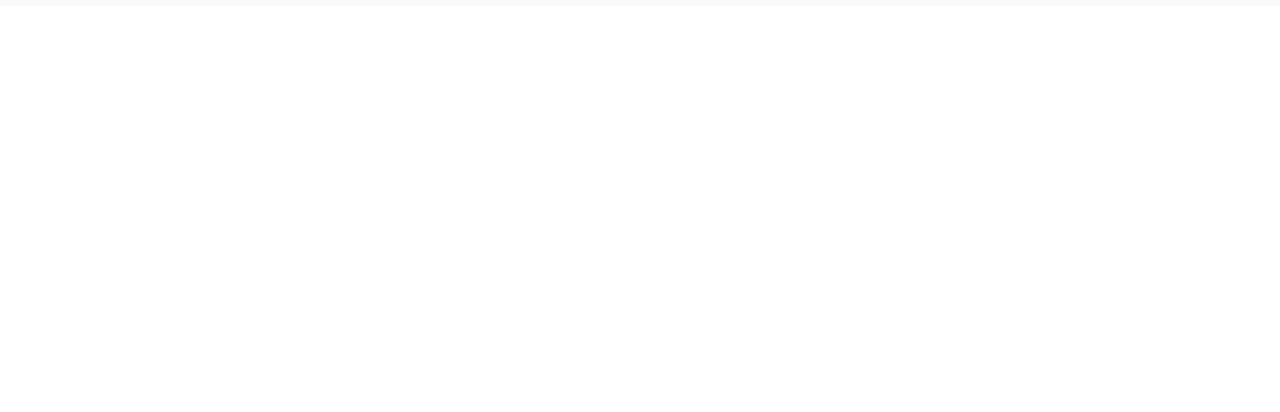
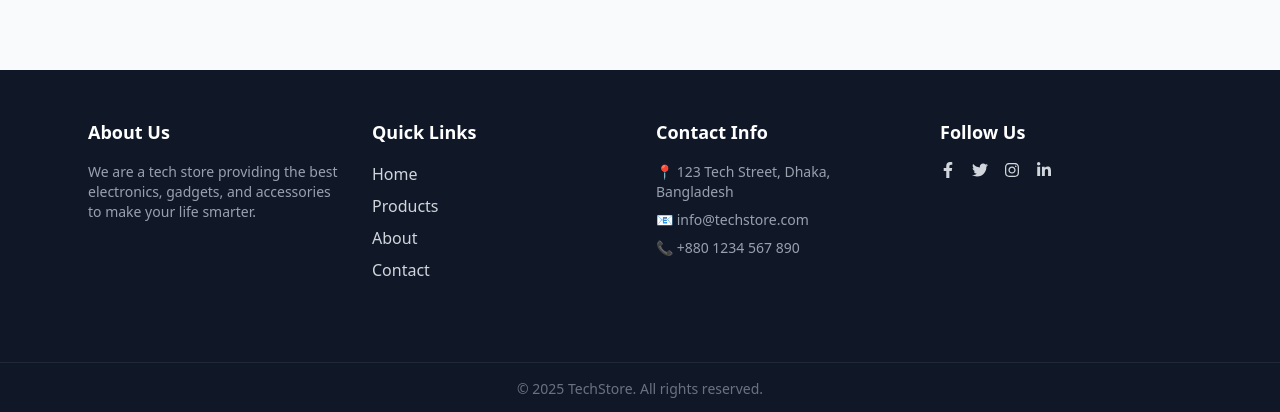
Before and after one commit to Jabedhossain101/tech-stack-app, a Next.js app: page / in a window 1280 px wide. Shown: the part 1171-1583 px from the top of the page. Before the commit the page ends 1177 px from the top, so only its background shows below. Built offline with nearby package versions, Linux system fonts and the light colour scheme.

Commit message:
added footer section

```diff
--- a/package.json
+++ b/package.json
@@ -11,7 +11,8 @@
   "dependencies": {
     "next": "15.5.0",
     "react": "19.1.0",
-    "react-dom": "19.1.0"
+    "react-dom": "19.1.0",
+    "react-icons": "^5.5.0"
   },
   "devDependencies": {
     "@eslint/eslintrc": "^3",
--- a/public/product.json
+++ b/public/product.json
@@ -1,6 +1,5 @@
 [
   {
-    "id": 1,
     "name": "Sony WH-1000XM5 Headphones",
     "description": "Industry-leading noise cancelling over-ear headphones with exceptional sound quality.",
     "price": 999,
@@ -8,7 +7,6 @@
     "image": "https://i.ibb.co.com/N6LKchjx/image.png"
   },
   {
-    "id": 2,
     "name": "Logitech MX Keys Keyboard",
     "description": "Advanced wireless keyboard with smart illumination and perfect typing experience.",
     "price": 1299,
@@ -16,7 +14,6 @@
     "image": "https://i.ibb.co.com/HTjB9C8C/image.png"
   },
   {
-    "id": 3,
     "name": "Apple MacBook Air M2",
     "description": "Lightweight laptop with M2 chip, perfect for work and multimedia.",
     "price": 99999,
@@ -24,7 +21,6 @@
     "image": "https://i.ibb.co.com/7d1dWKjs/image.png"
   },
   {
-    "id": 4,
     "name": "Samsung 32-inch Curved Monitor",
     "description": "High resolution curved monitor with vivid colors and smooth performance.",
     "price": 279,
@@ -32,7 +28,6 @@
     "image": "https://i.ibb.co.com/ymwqR1wB/image.png"
   },
   {
-    "id": 5,
     "name": "Logitech MX Master 3 Mouse",
     "description": "Ergonomic wireless mouse with advanced tracking and multi-device support.",
     "price": 899,
@@ -40,7 +35,6 @@
     "image": "https://i.ibb.co.com/XkJCDbMP/image.png"
   },
   {
-    "id": 6,
     "name": "Anker PowerCore 26800 Portable Charger",
     "description": "High capacity portable charger for phones, tablets, and other USB devices.",
     "price": 2000,
--- a/src/app/globals.css
+++ b/src/app/globals.css
@@ -1,2 +1,4 @@
-@import "tailwindcss";
+@import 'tailwindcss';
 @plugin "daisyui";
+@tailwind components;
+@tailwind utilities;
--- a/src/app/layout.js
+++ b/src/app/layout.js
@@ -1,6 +1,7 @@
 import { Geist, Geist_Mono } from 'next/font/google';
 import './globals.css';
 import Navbar from '@/components/Navbar';
+import Footer from '@/components/Footer';
 
 const geistSans = Geist({
   variable: '--font-geist-sans',
@@ -25,6 +26,8 @@
       >
         <Navbar />
         {children}
+
+        <Footer />
       </body>
     </html>
   );
--- /dev/null
+++ b/src/components/Footer.jsx
@@ -0,0 +1,84 @@
+import React from 'react';
+import {
+  FaFacebookF,
+  FaTwitter,
+  FaInstagram,
+  FaLinkedinIn,
+} from 'react-icons/fa';
+
+export default function Footer() {
+  return (
+    <footer className="bg-gray-900 text-gray-300 mt-16">
+      <div className="max-w-6xl mx-auto py-12 px-6 grid grid-cols-1 md:grid-cols-4 gap-8">
+        {/* About */}
+        <div>
+          <h2 className="text-white font-bold text-lg mb-4">About Us</h2>
+          <p className="text-gray-400 text-sm">
+            We are a tech store providing the best electronics, gadgets, and
+            accessories to make your life smarter.
+          </p>
+        </div>
+
+        {/* Quick Links */}
+        <div>
+          <h2 className="text-white font-bold text-lg mb-4">Quick Links</h2>
+          <ul className="space-y-2">
+            <li>
+              <a href="#" className="hover:text-white transition-colors">
+                Home
+              </a>
+            </li>
+            <li>
+              <a href="#" className="hover:text-white transition-colors">
+                Products
+              </a>
+            </li>
+            <li>
+              <a href="#" className="hover:text-white transition-colors">
+                About
+              </a>
+            </li>
+            <li>
+              <a href="#" className="hover:text-white transition-colors">
+                Contact
+              </a>
+            </li>
+          </ul>
+        </div>
+
+        {/* Contact Info */}
+        <div>
+          <h2 className="text-white font-bold text-lg mb-4">Contact Info</h2>
+          <ul className="space-y-2 text-gray-400 text-sm">
+            <li>📍 123 Tech Street, Dhaka, Bangladesh</li>
+            <li>📧 info@techstore.com</li>
+            <li>📞 +880 1234 567 890</li>
+          </ul>
+        </div>
+
+        {/* Social Media */}
+        <div>
+          <h2 className="text-white font-bold text-lg mb-4">Follow Us</h2>
+          <div className="flex space-x-4 mt-2">
+            <a href="#" className="hover:text-white transition-colors">
+              <FaFacebookF />
+            </a>
+            <a href="#" className="hover:text-white transition-colors">
+              <FaTwitter />
+            </a>
+            <a href="#" className="hover:text-white transition-colors">
+              <FaInstagram />
+            </a>
+            <a href="#" className="hover:text-white transition-colors">
+              <FaLinkedinIn />
+            </a>
+          </div>
+        </div>
+      </div>
+
+      <div className="border-t border-gray-800 mt-8 text-center py-4 text-gray-500 text-sm">
+        &copy; {new Date().getFullYear()} TechStore. All rights reserved.
+      </div>
+    </footer>
+  );
+}
--- a/src/components/Navbar.jsx
+++ b/src/components/Navbar.jsx
@@ -48,7 +48,7 @@
          {navMenu()}
             </ul>
           </div>
-          <a className="btn btn-ghost text-xl">daisyUI</a>
+          <a className="btn btn-ghost text-xl">TechStack</a>
         </div>
         <div className="navbar-center hidden lg:flex">
           <ul className="menu menu-horizontal px-1">
@@ -56,7 +56,7 @@
           </ul>
         </div>
         <div className="navbar-end">
-          <a className="btn">Login</a>
+          <Link href={'/login'} className="btn bg-white text-black">Login</Link>
         </div>
       </div>
     </div>
```
Also changed, not shown: src/lib/dbConnect.js (added), 1 other file (tests, documents, lock files or other folders).
